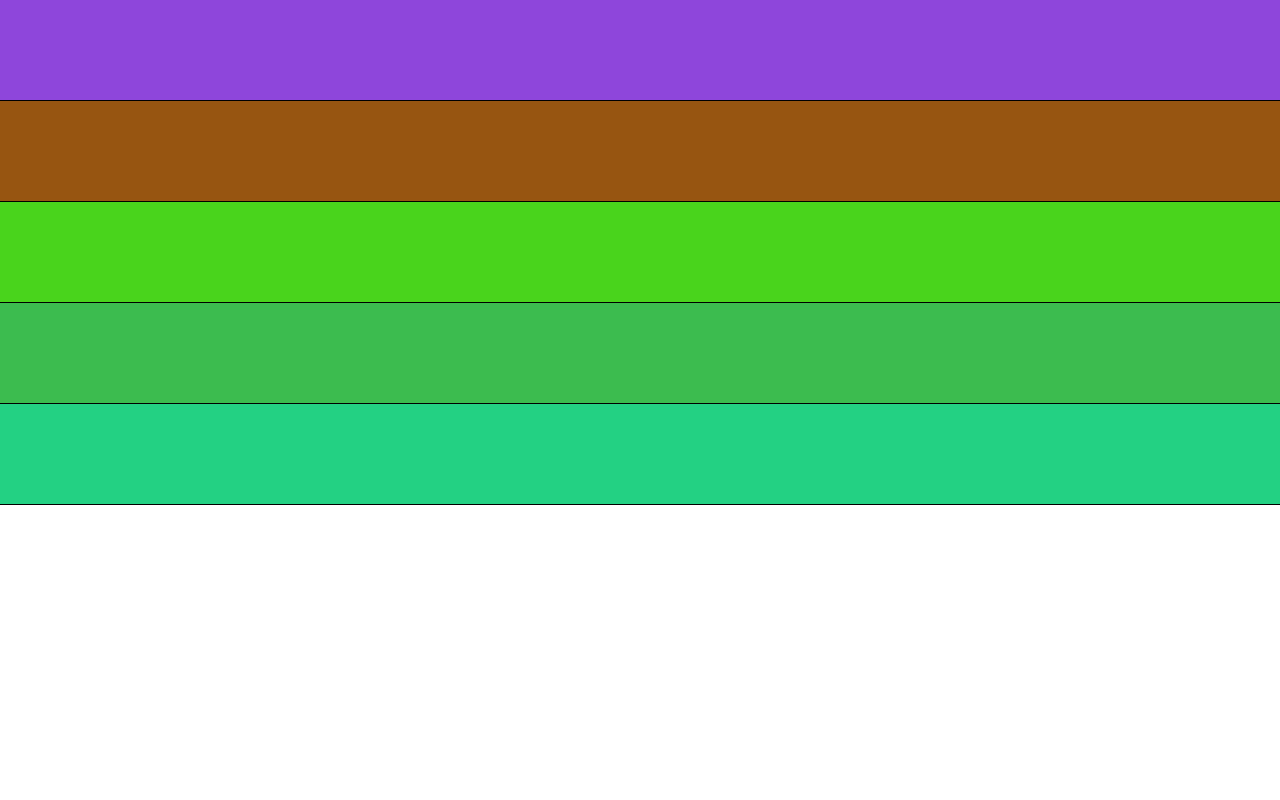
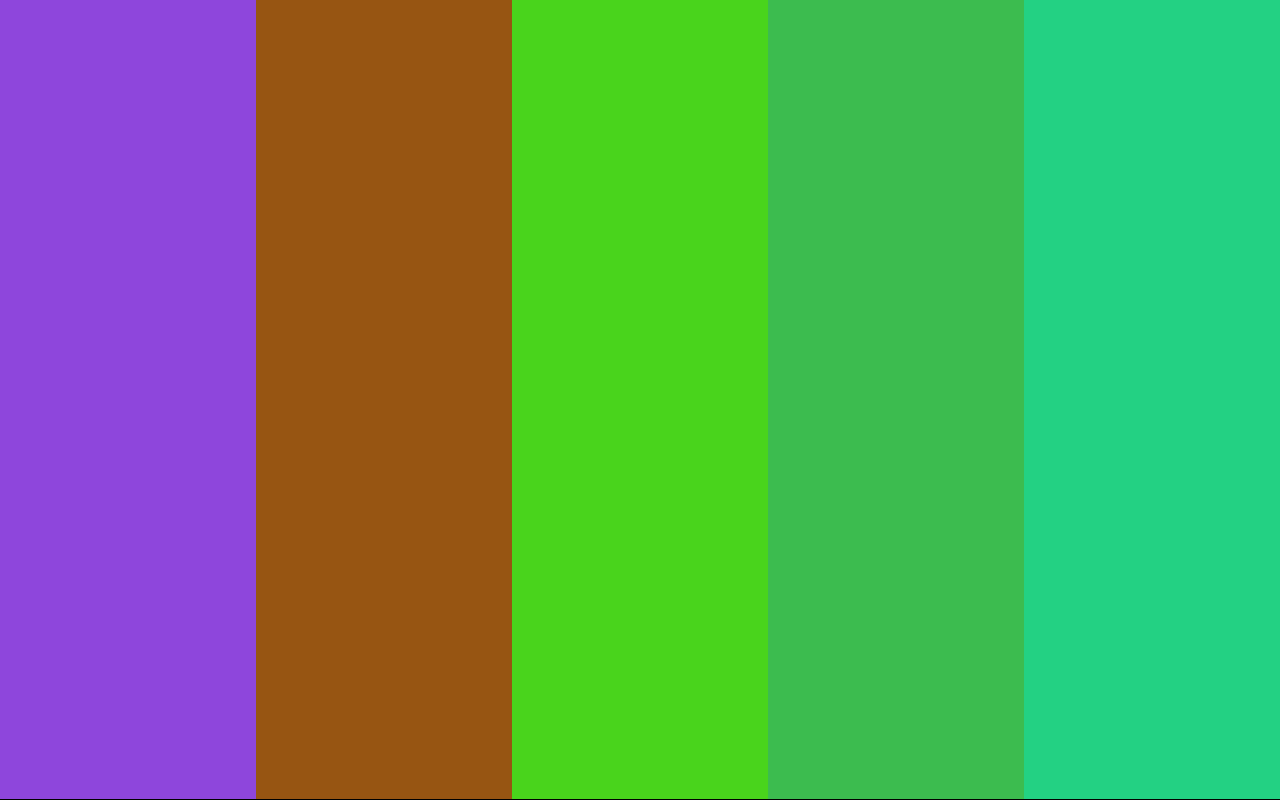
Before and after one commit to Aster0N/color-palette-picker, a Vue app: page / in a window 1280 px wide. Built offline with nearby package versions, Linux system fonts and the light colour scheme.

Commit message:
Positioned cards with flex. Fixed problem with random hex string length (that equals 5 or 4)

```diff
--- a/src/components/ColorPicker.vue
+++ b/src/components/ColorPicker.vue
@@ -36,4 +36,13 @@ export default {
 </script>
 
 <style lang="scss">
+.cards {
+	width: 100vw;
+	height: 100vh;
+	display: flex;
+
+	.color-card {
+		flex-grow: 1;
+	}
+}
 </style>
--- a/src/components/UI/ColorCard.vue
+++ b/src/components/UI/ColorCard.vue
@@ -1,7 +1,7 @@
 <template>
 	<div
 		class="color-card"
-		:style="{ 'background-color': `#${this.card.color}` }"
+		:style="{ 'background-color': `#${this.card.colorHEX}` }"
 	></div>
 </template>
 
@@ -24,7 +24,9 @@ export default {
 		generateCard() {
 			this.card = {
 				id: uuidv4(),
-				color: Math.floor(Math.random() * 0xffffff).toString(16),
+				colorHEX: (
+					"00000" + ((Math.random() * (1 << 24)) | 0).toString(16)
+				).slice(-6),
 				pinned: false,
 			};
 			this.$emit("getGeneratedCard", this.card);
@@ -42,7 +44,6 @@ export default {
 
 <style lang="scss">
 .color-card {
-	padding: 50px;
 	border-bottom: 1px solid #000;
 }
 </style>
```
